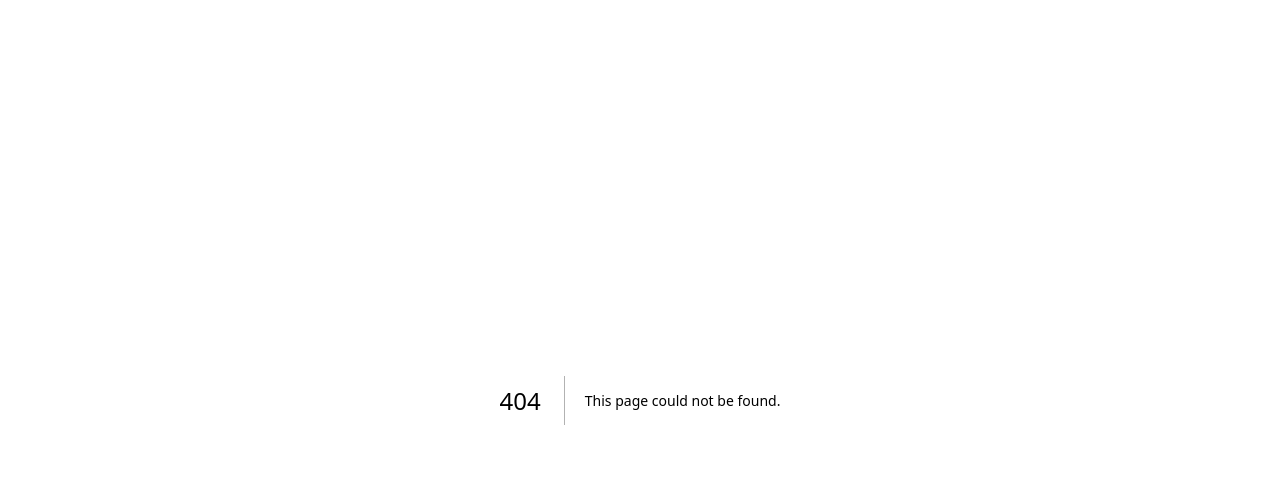
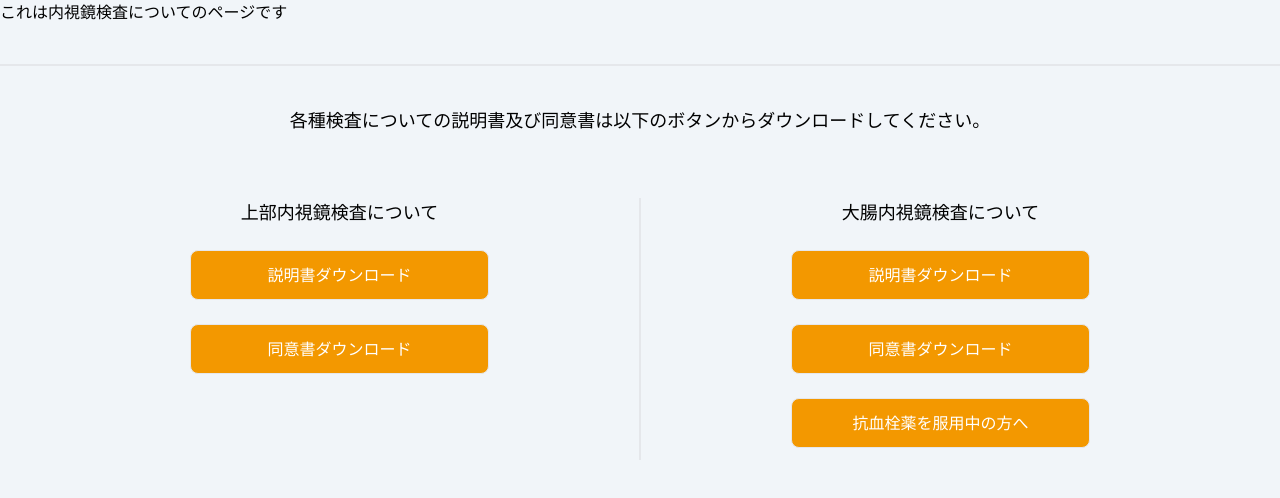
Before and after one commit to uto96315/hakodate-naishikyo, a Next.js app: page /aboutEndoscopy in a window 1280 px wide. Before the commit this address had no page. Shown: the top 498 px of the page. Built offline with nearby package versions, Linux system fonts and the light colour scheme.

Commit message:
同意書ダウンロード部分作成

```diff
--- /dev/null
+++ b/src/pages/aboutEndoscopy.tsx
@@ -0,0 +1,50 @@
+import DownloadButton from "../../components/v1/downloadButton";
+
+type Props = {
+
+};
+
+const AboutEndoscopy: React.FC<Props> = () => {
+    return (
+        <div className="bg-slate-100 min-h-screen w-full">
+            これは内視鏡検査についてのページです
+
+            {/* ダウンロード部分 */}
+            <div className="border-t-2  mt-10 py-5 px-10">
+                <h2 className="lg:text-lg pt-5 pb-16 text-center">各種検査についての説明書及び同意書は以下のボタンからダウンロードしてください。</h2>
+
+
+                <div className="flex flex-col lg:flex-row justify-center pb-10">
+                    <div className="flex-1 text-center mt-10 lg:mt-0 lg:border-r-2">
+                        <h3 className="text-lg pb-3">上部内視鏡検査について</h3>
+                        <div className="flex flex-col justify-center items-center">
+                            <DownloadButton text="説明書ダウンロード" filepath="/上部内視鏡説明書.pdf" />
+                            <DownloadButton text="同意書ダウンロード" filepath="/上部内視鏡同意書.pdf" />
+
+                        </div>
+                    </div>
+
+                    <div className="flex-1 text-center">
+
+                        <h3 className="text-lg pb-3">大腸内視鏡検査について</h3>
+                        <div className="flex flex-col justify-center items-center">
+                            <DownloadButton text="説明書ダウンロード" filepath="/大腸内視鏡説明書.pdf" />
+                            <DownloadButton text="同意書ダウンロード" filepath="/大腸内視鏡同意書.pdf" />
+                            <DownloadButton text="抗血栓薬を服用中の方へ" filepath="/抗血栓薬休薬の可否について.pdf" />
+                        </div>
+                    </div>
+
+                    {/* <div className="flex-1 text-center mt-10 lg:mt-0">
+                        <h3 className="text-lg pb-3">抗血栓薬を服用中の方へ</h3>
+                        <div className="flex flex-col justify-center items-center">
+                            <DownloadButton text="抗血栓薬休薬の可否について" filepath="/抗血栓薬休薬の可否について.pdf" />
+                        </div>
+                    </div> */}
+                </div>
+
+            </div>
+        </div>
+    );
+};
+
+export default AboutEndoscopy;
```
